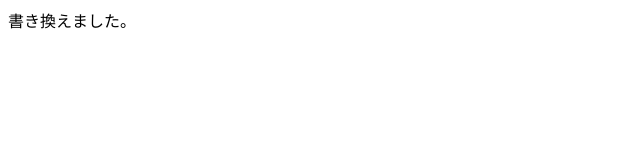
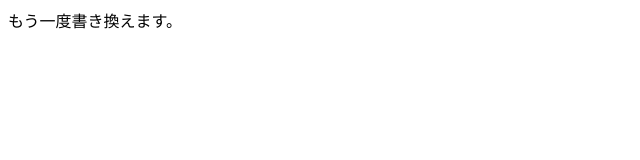
Before and after one commit to Haruki0hashi/20250512-git-workshop, a plain HTML site: page index.html in a window 1280 px wide. Shown: the whole page, without its empty margins (0-640 px from the left). Drawn offline with Linux system fonts and the light colour scheme.

Commit message:
Update index.html
もう一度書き換えました。

```diff
--- a/index.html
+++ b/index.html
@@ -5,6 +5,6 @@
     <title>タイトル</title>
   </head>
   <body>
-    書き換えました。
+    もう一度書き換えます。
   </body>
 </html>
```
